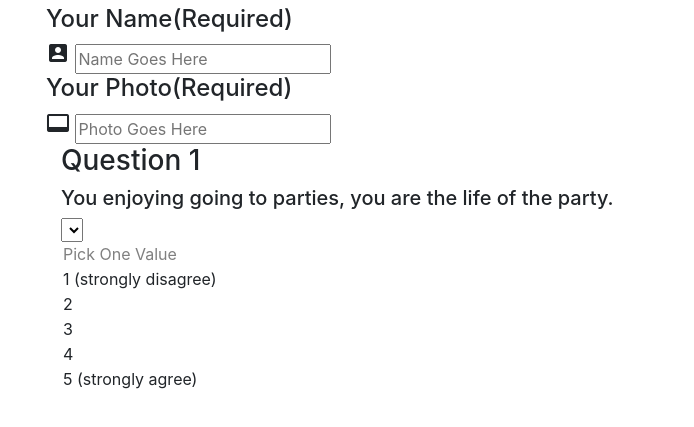
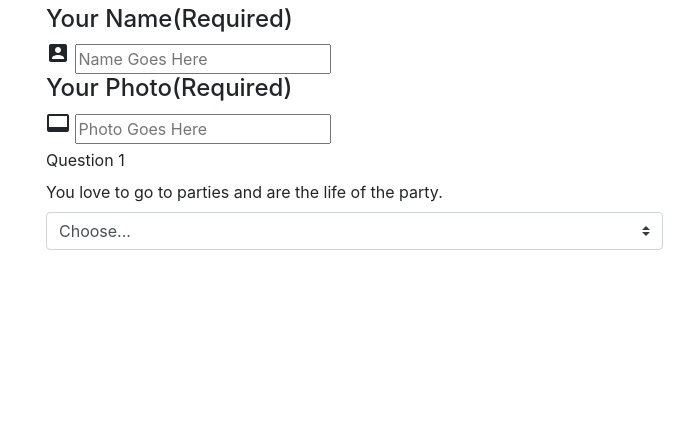
Before and after one commit to EricC44/Friend-Finder, a plain HTML site: page app/public/survey.html in a window 1280 px wide. Shown: the part 93-520 px from the top of the page, without its empty margins (54-748 px from the left). Drawn offline with nearby package versions, Linux system fonts and the light colour scheme; a web font is replaced by a local one.

Commit message:
Updated the question

```diff
--- a/app/public/survey.html
+++ b/app/public/survey.html
@@ -44,22 +44,26 @@
 
                 <!-- Survey Questions -->
 
-                <div class="input-field col s12">
-                  <h3>Question 1</h3>
-                  <h5>You enjoying going to parties, you are the life of the party.</h5>
-                  <select id="Q1"></select>
-                  <option value="" disabled selected>Pick One Value</option>
-                  <option value="1">1 (strongly disagree)</option>
-                  <option value="2">2</option>
-                  <option value="3">3</option>
-                  <option value="4">4</option>
-                  <option value="5">5 (strongly agree)</option>
-                </div>
+                <form>
+                    <div class="form-row align-items-center" id="Q1">
+                      <div class="col-auto my-1">
+                        <label class="mr-sm-2" for="inlineFormCustomSelect">Question 1</label>
+                        <div class="divider"></div>
+                        <label class="mr-sm-2" for="inlineFormCustomSelect">You love to go to parties and are the life of the party.</label>
+                        <select class="custom-select mr-sm-2" id="inlineFormCustomSelect">
+                          <option selected>Choose...</option>
+                          <option value="1">1 (Strongly Disagree)</option>
+                          <option value="2">2</option>
+                          <option value="3">3</option>
+                          <option value="4">4</option>
+                          <option value="5">5 (Strongly Agree)</option>
+                        </select>
+                      </div>
+                    </div>
 
 
 
-
-
+                </form>
               </div>
             </div>
           </div>
```
